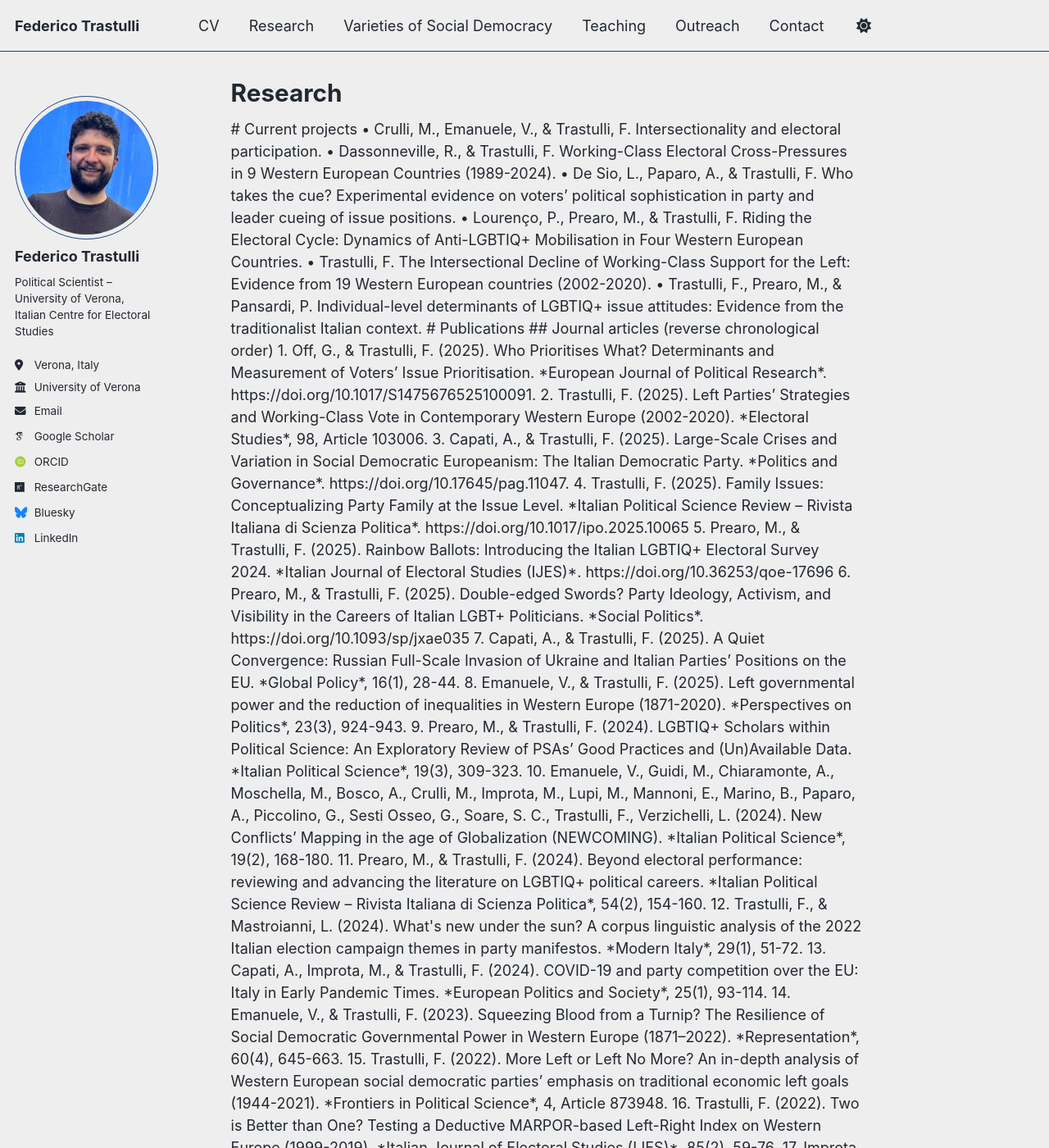
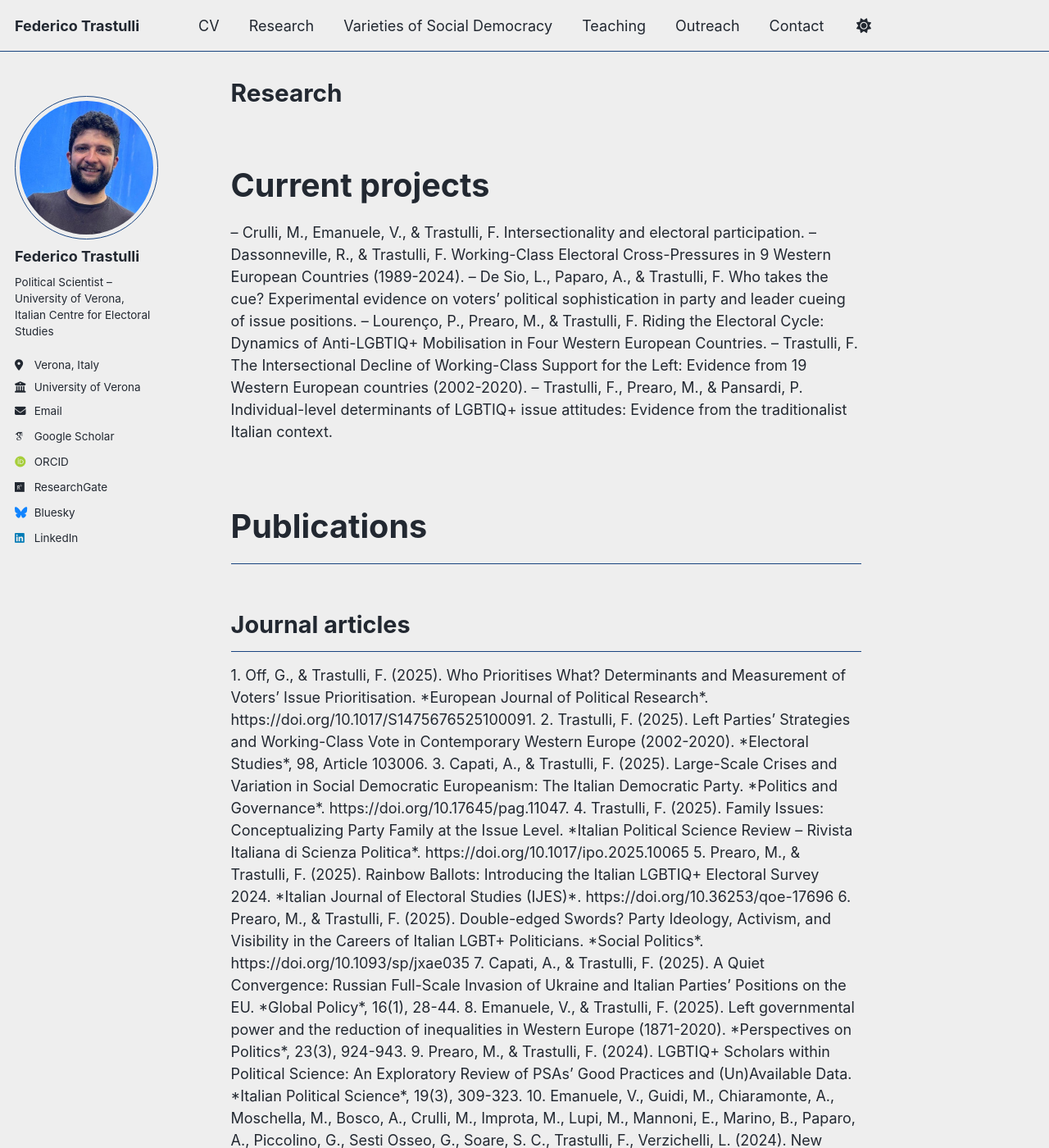
Before and after one commit to federicotrastulli/federicotrastulli.github.io, a Jekyll site: the page built from _pages/research.html, in a window 1280 px wide and 1400 px high. Shown: the whole window at 82% size. Built offline with Jekyll 4.4.1, drawn with Linux system fonts in a browser that asks for light colours; some web fonts are replaced; a script bundle is joined from its source files by our own code; library files that are not in the unit come from our copies; some of the changed text lies outside the part shown.

Commit message:
Update research.html

```diff
--- a/_pages/research.html
+++ b/_pages/research.html
@@ -4,18 +4,18 @@ permalink: /research/
 author_profile: true
 ---
 
-# Current projects
+<h1 style="font-size:2.2em; margin-top:1.5em;">Current projects</h1>
 
-•	Crulli, M., Emanuele, V., & Trastulli, F. Intersectionality and electoral participation.
-•	Dassonneville, R., & Trastulli, F. Working-Class Electoral Cross-Pressures in 9 Western European Countries (1989-2024).
-•	De Sio, L., Paparo, A., & Trastulli, F. Who takes the cue? Experimental evidence on voters’ political sophistication in party and leader cueing of issue positions.
-•	Lourenço, P., Prearo, M., & Trastulli, F. Riding the Electoral Cycle: Dynamics of Anti-LGBTIQ+ Mobilisation in Four Western European Countries.
-•	Trastulli, F. The Intersectional Decline of Working-Class Support for the Left: Evidence from 19 Western European countries (2002-2020).
-•	Trastulli, F., Prearo, M., & Pansardi, P. Individual-level determinants of LGBTIQ+ issue attitudes: Evidence from the traditionalist Italian context.
+–	Crulli, M., Emanuele, V., & Trastulli, F. Intersectionality and electoral participation.
+–	Dassonneville, R., & Trastulli, F. Working-Class Electoral Cross-Pressures in 9 Western European Countries (1989-2024).
+–	De Sio, L., Paparo, A., & Trastulli, F. Who takes the cue? Experimental evidence on voters’ political sophistication in party and leader cueing of issue positions.
+–	Lourenço, P., Prearo, M., & Trastulli, F. Riding the Electoral Cycle: Dynamics of Anti-LGBTIQ+ Mobilisation in Four Western European Countries.
+–	Trastulli, F. The Intersectional Decline of Working-Class Support for the Left: Evidence from 19 Western European countries (2002-2020).
+–	Trastulli, F., Prearo, M., & Pansardi, P. Individual-level determinants of LGBTIQ+ issue attitudes: Evidence from the traditionalist Italian context.
 
-# Publications
+<h2 style="font-size:2.2em;">Publications</h2>
 
-## Journal articles (reverse chronological order)
+<h2 style="font-size:1.6em;">Journal articles</h2>
 1.	Off, G., & Trastulli, F. (2025). Who Prioritises What? Determinants and Measurement of Voters’ Issue Prioritisation. *European Journal of Political Research*. https://doi.org/10.1017/S1475676525100091.
 2.	Trastulli, F. (2025). Left Parties’ Strategies and Working-Class Vote in Contemporary Western Europe (2002-2020). *Electoral Studies*, 98, Article 103006.
 3.	Capati, A., & Trastulli, F. (2025). Large-Scale Crises and Variation in Social Democratic Europeanism: The Italian Democratic Party. *Politics and Governance*. https://doi.org/10.17645/pag.11047.
@@ -36,12 +36,11 @@ author_profile: true
 18.	Trastulli, F. (2022). «Fence-Building» or «Preservation»: The Paths to Social Democratic Nationalist Position-Taking in Western Europe (2008-2018). *Polis*, 2, 189-218.
 19.	Trastulli, F. (2021). The Broken Promise of Postmaterialism? Analysing Western European Parties’ Emphases Through Manifesto Data (1990-2019). *Italian Political Science*, 15(3), 273-304.
 
-## Monographs
+<h2 style="font-size:1.6em;">Monographs</h2>
 1.	Prearo, M., & Trastulli, F. (2025). *Politica e cittadinanza LGBTQIA+: Tra opinione pubblica, diritti e partecipazione [LGBTQIA+ politics and citizens: Public opinion, rights, and participation]*. Pisa: Edizioni ETS.
-•	*Under contract*: Trastulli, F. *Varieties of Social Democracy in Western Europe: The Impact of External Constraints on Ideological Differences*. Palgrave Macmillan.
+–	*Under contract*: Trastulli, F. *Varieties of Social Democracy in Western Europe: The Impact of External Constraints on Ideological Differences*. Palgrave Macmillan.
 
-Chapters in edited volumes (reverse chronological order)
-
+<h2 style="font-size:1.6em;">Book chapters</h2>
 1.	Prearo, M, & Trastulli, F. (2025). Una carriera arcobaleno? Elezioni e rappresentanza politica LGBT+ in Italia [A rainbow career? Elections and LGBT+ political representation in Italy]. In Pansardi, P. (ed.), *Genere e leadership politica: Le carriere politiche delle donne e delle persone LGBT+ in Italia* (pp. 102-127). Feltrinelli.
 2.	Angelucci, D., Trastulli, F., & Tuorto, D. (2024). Cronaca di una morte annunciata. La partecipazione elettorale in Italia, 2022 [Chronicle of a death foretold. Electoral participation in Italy, 2022]. In Chiaramonte, A., & De Sio, L. (eds.), *Un polo solo. Le elezioni politiche del 2022* (pp. 107-138). Il Mulino.
 3.	Bolgherini, S., & Trastulli, F. (2023). Voglia di sinistra: la collocazione sullo spettro politico [Left-right self-collocation of PD’s selectorate at the 2023 primaries]. In Grimaldi, S., & Venturino, F. (eds.), *Un nuovo inizio? Il Partito Democratico e l’elezione di Elly Schlein* (pp. 75-86). Padova University Press.
```
